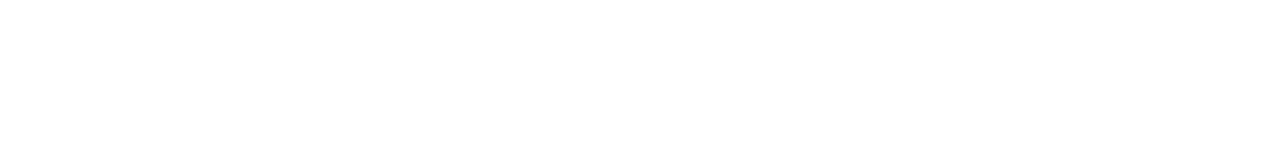
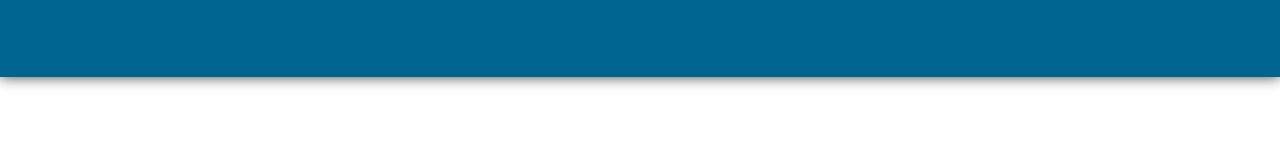
Before and after one commit to Robertosousa86/recreating-domino-website, a plain HTML site: page index.html in a window 1280 px wide. Drawn offline with Linux system fonts and the light colour scheme.

Commit message:
recreating the basic header structure

```diff
--- a/css/header.css
+++ b/css/header.css
@@ -0,0 +1,8 @@
+.header {
+  width: 100%;
+  height: 4.8em;
+  position: fixed;
+  top: 0;
+  background: #006491;
+  box-shadow: 0 0 0.8125rem 0 rgb(0 0 0 / 75%);
+}
--- a/index.html
+++ b/index.html
@@ -1,16 +1,21 @@
 <!DOCTYPE html>
-<html lang="en">
+<html lang="pt-br">
 
 <head>
   <meta charset="UTF-8">
   <meta http-equiv="X-UA-Compatible" content="IE=edge">
   <meta name="viewport" content="width=device-width, initial-scale=1.0">
   <link rel="stylesheet" href="./css/reset.css">
+  <link rel="stylesheet" href="./css/header.css">
   <title>Domino's Pizza - A maior pizzaria do mundo</title>
 </head>
 
 <body>
+  <div class="header">
+    <div class="nav-bar">
 
+    </div>
+  </div>
 </body>
 
 </html>
```
